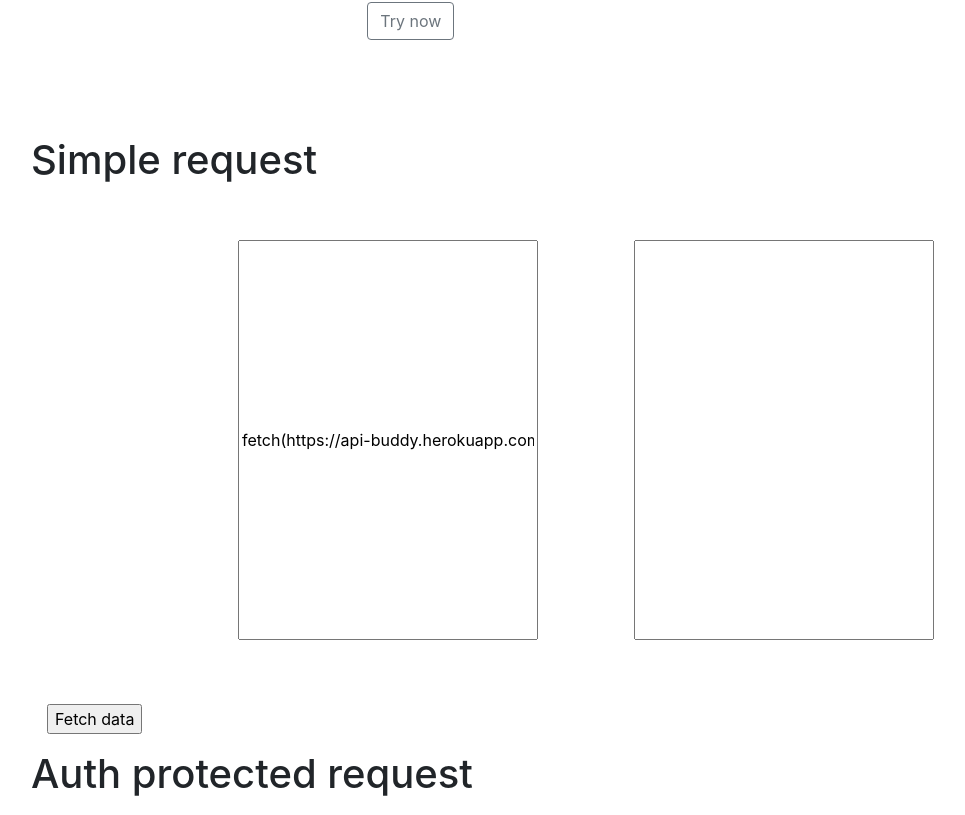
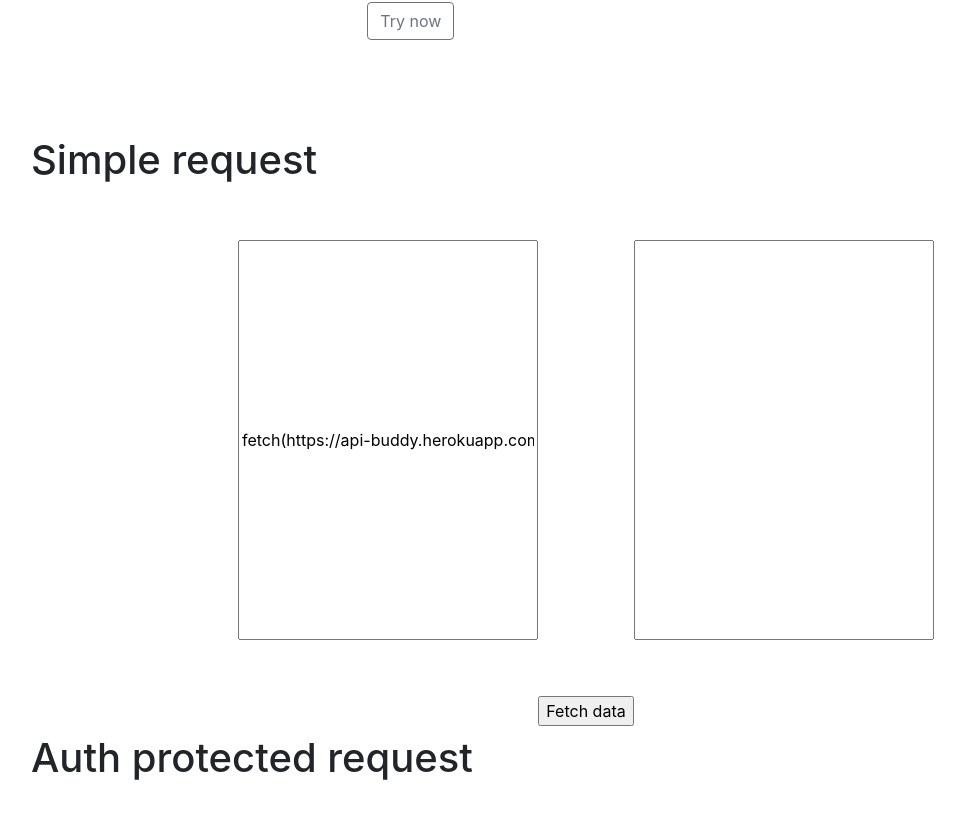
Before and after one commit to SidnevIgor/api-buddy-react, a React (Create React App) app: page / in a window 1280 px wide. Shown: the part 305-1120 px from the top of the page, without its empty margins (54-1019 px from the left). Built offline with nearby package versions, Linux system fonts and the light colour scheme.

Commit message:
Update fetching.jsx

```diff
--- a/src/components/fetching.jsx
+++ b/src/components/fetching.jsx
@@ -8,7 +8,7 @@ export default class Fetching extends Component {
   };
   render() {
     return (
-      <div>
+      <React.Fragment>
         <h1>{this.props.heading}</h1>
         <div className="d-flex justify-content-center">
           <input type='text' style={{height: "400px", width: "300px"}} className="m-5"
@@ -19,8 +19,10 @@ export default class Fetching extends Component {
             value={this.state.items}
             onChange={() => {}}></input>
         </div>
-        <input type="submit" value="Fetch data" style={{display: "block"}} className="m-3" onClick={(event)=> this.handleSubmit(event)}/>
-      </div>
+        <div className="d-flex justify-content-center">
+          <input type="submit" value="Fetch data" style={{display: "inline-block"}} className="m-2" onClick={(event)=> this.handleSubmit(event)}/>
+        </div>
+      </React.Fragment>
     );
   }
   handleChange = (event) => {
```
